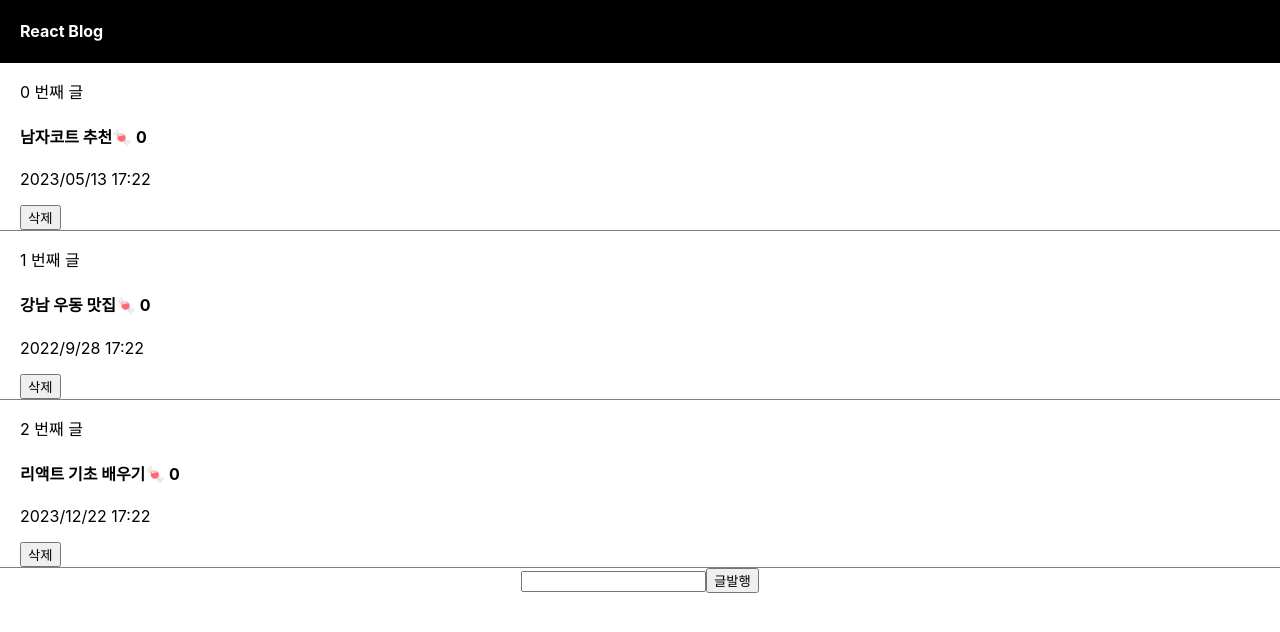
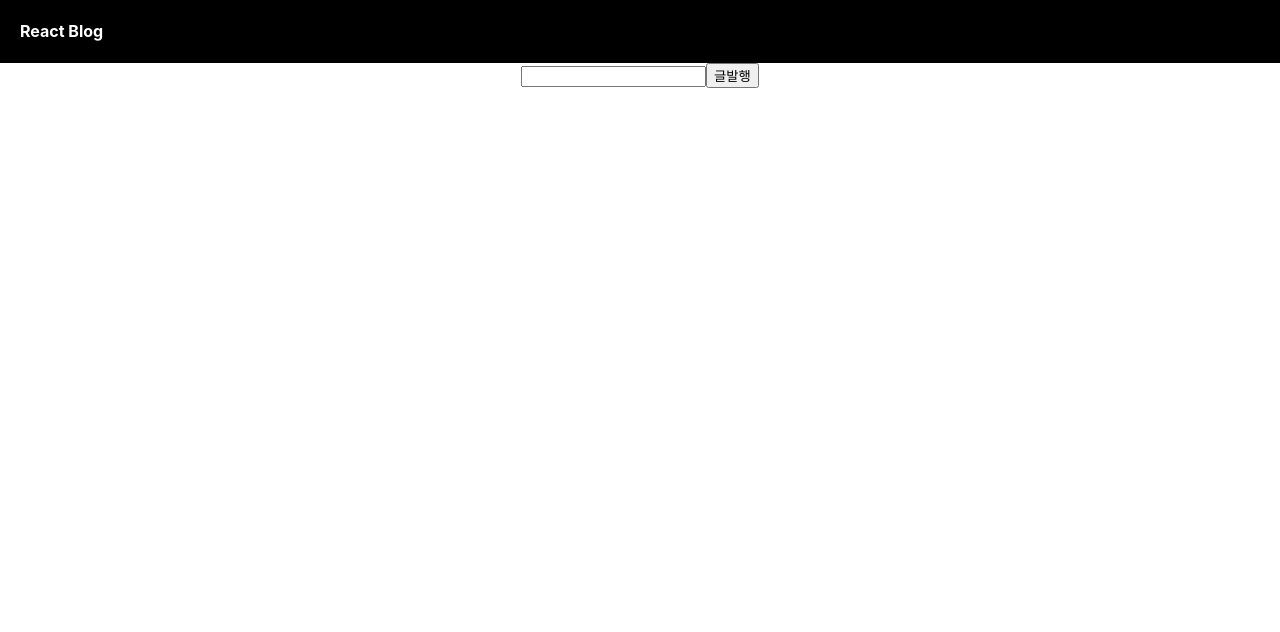
Before and after one commit to yongseong2/React_Blog, a React (Create React App) app: page / in a window 1280 px wide. Shown: the top 632 px of the page. Built offline with nearby package versions, Linux system fonts and the light colour scheme.

Commit message:
local storage

```diff
--- a/src/App.js
+++ b/src/App.js
@@ -1,4 +1,4 @@
-import { useState } from 'react';
+import { useState, useEffect } from 'react';
 import './App.css';
 import React from 'react';
 
@@ -6,33 +6,51 @@ import React from 'react';
 function App() {
 
   // const [글제목들, set글제목들] = useState(['남자코트 추천', '강남 우동 맛집', '리액트 기초 배우기'])
-  const [따봉, set따봉] = useState([0, 0, 0]) ;
+  const [따봉, set따봉] = useState([]) ;
   const [modal, setModal] = useState(false)
   const [articleIndex, setArticleIndex] = useState(0)
   const [input, setInput] = useState('')
   // const [date, setDate] = useState(['2023/05/13 17:22', '2022/9/28 17:22', '2023/12/22 17:22'])
   const [articles, setArticles] = useState(
     [
-      {
-        title : '남자코트 추천',
-        date : '2023/05/13 17:22'
-      },
-      {
-        title : '강남 우동 맛집',
-        date : '2022/9/28 17:22'
-      },
-      {
-        title : '리액트 기초 배우기',
-        date : '2023/12/22 17:22'
-      }
+      // {
+      //   title : '남자코트 추천',
+      //   date : '2023/05/13 17:22'
+      // },
+      // {
+      //   title : '강남 우동 맛집',
+      //   date : '2022/9/28 17:22'
+      // },
+      // {
+      //   title : '리액트 기초 배우기',
+      //   date : '2023/12/22 17:22'
+      // }
     ]
   )
+
+  useEffect(() => {
+    const savedArticles = localStorage.getItem('articles');
+    const savedLikes = localStorage.getItem('likes');
+    if (savedArticles) {
+      setArticles(JSON.parse(savedArticles));
+    }
+    if (savedLikes) {
+      set따봉(JSON.parse(savedLikes));
+    }
+  }, []);
+
+  // 게시글과 따봉 Local Storage에 저장하기
+  useEffect(() => {
+    localStorage.setItem('articles', JSON.stringify(articles));
+    localStorage.setItem('likes', JSON.stringify(따봉));
+  }, [articles, 따봉]);
 
   function like(idx) {
     const copy = [...따봉]
     copy[idx] += 1
     set따봉( copy )
   }
+
   // function changeName() {
   //   console.log(articles)
   //   const copy = [...articles]
```
